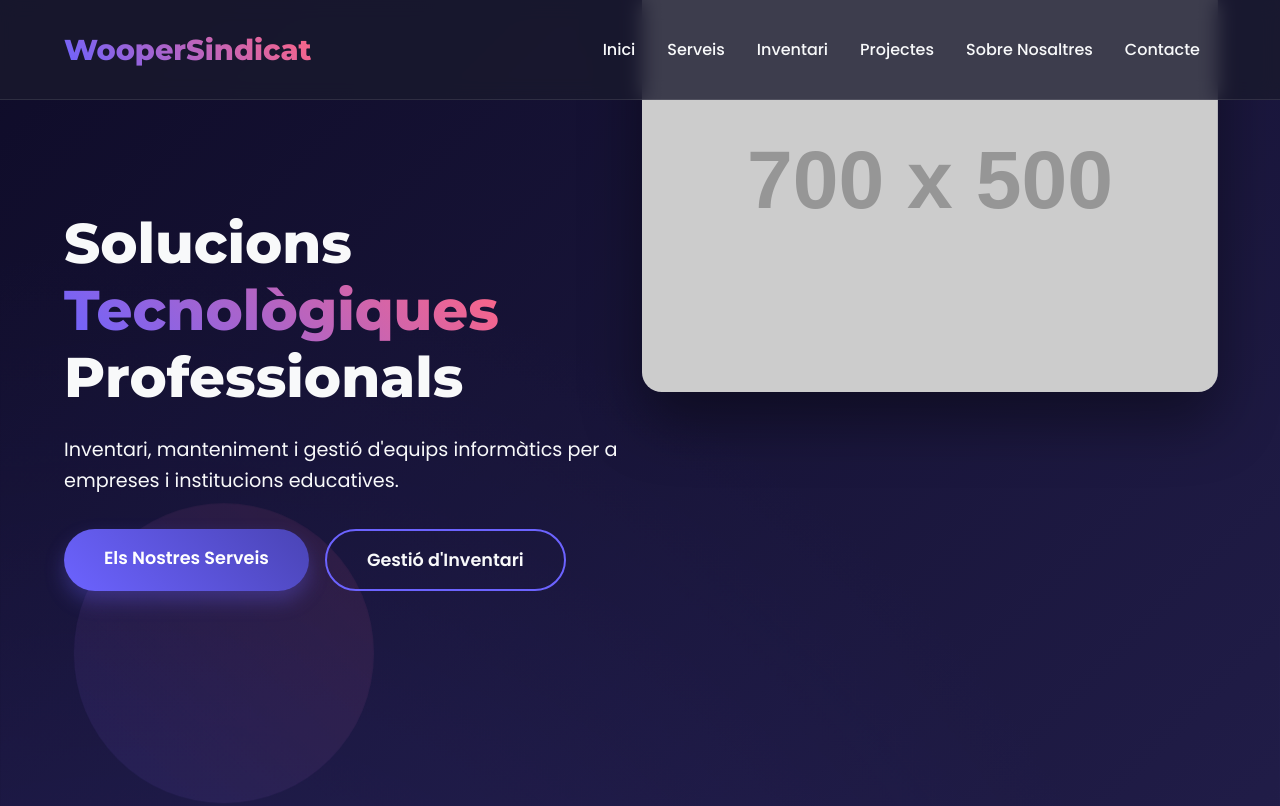
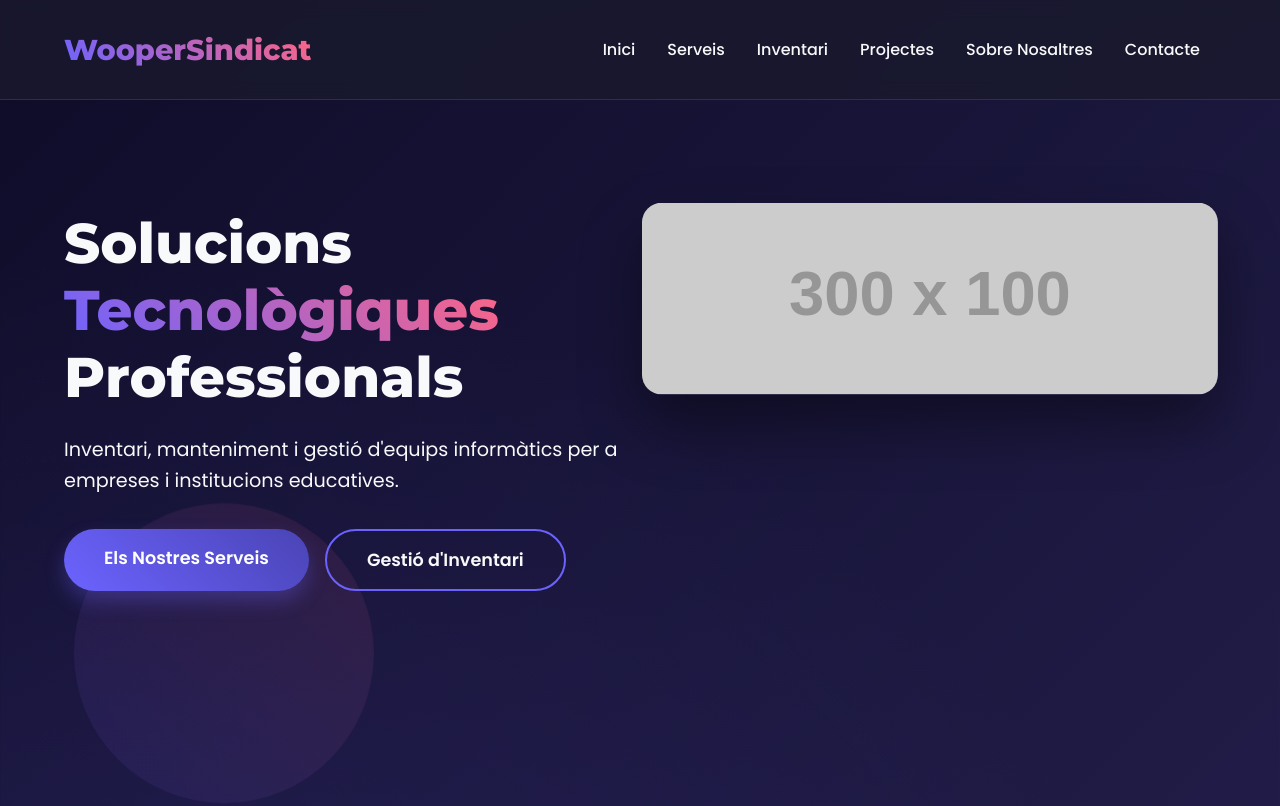
Before and after one commit to Kostiantyn010/woopersindicat, a plain HTML site: page index.html in a window 1280 px wide. Shown: the top 806 px of the page. Drawn offline with Linux system fonts and the light colour scheme; placeholder pictures from the web are drawn by us.

Commit message:
index.html

```diff
--- a/index.html
+++ b/index.html
@@ -902,7 +902,7 @@
         </div>
         <div class="hero-image">
             <!-- Imatge placeholder adaptada al tema -->
-            <img src="https://placehold.co/700x500/1A1A2E/6C63FF?text=Wooper+Sindicat&font=montserrat" alt="Solucions Tecnològiques">
+            <img src="https://placehold.co/300x100/1A1A2E/6C63FF?text=Wooper+Sindicat&font=montserrat" alt="Solucions Tecnològiques">
         </div>
     </section>
 
```
